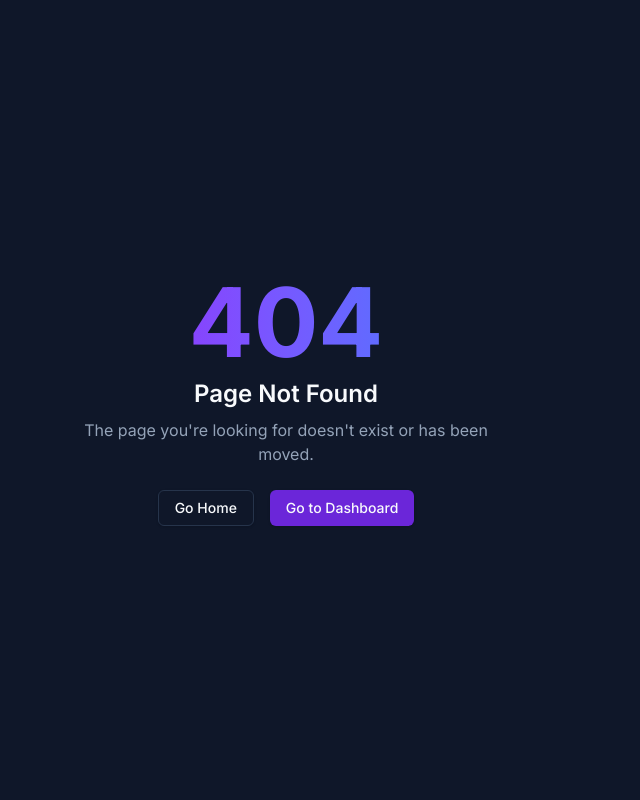
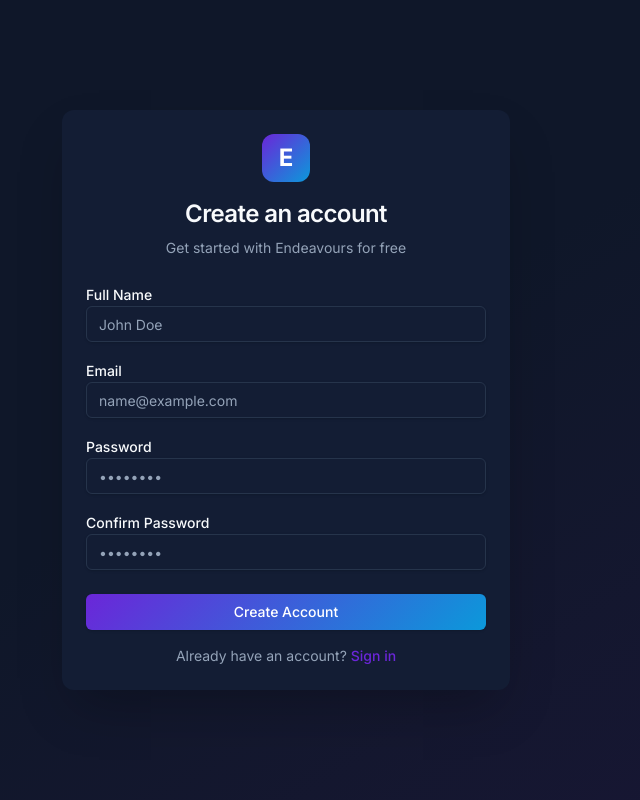
Before and after one commit to umang-888/ENDEAVOURS, a Next.js app: page /register in a window 1280 px wide. Before the commit this address had no page. Shown: the whole page, without its empty margins (354-994 px from the left). Built offline with nearby package versions, Linux system fonts and the light colour scheme.

Commit message:
feat: Implement registration page

```diff
--- /dev/null
+++ b/src/app/(auth)/register/page.tsx
@@ -0,0 +1,156 @@
+"use client";
+
+import * as React from "react";
+import Link from "next/link";
+import { useRouter } from "next/navigation";
+import { Loader2 } from "lucide-react";
+import { Button } from "@/components/ui/button";
+import { Input } from "@/components/ui/input";
+import { Label } from "@/components/ui/label";
+import { Card, CardContent, CardDescription, CardFooter, CardHeader, CardTitle } from "@/components/ui/card";
+import { useToast } from "@/hooks/use-toast";
+
+export default function RegisterPage() {
+    const router = useRouter();
+    const { toast } = useToast();
+    const [isLoading, setIsLoading] = React.useState(false);
+    const [formData, setFormData] = React.useState({
+        name: "",
+        email: "",
+        password: "",
+        confirmPassword: "",
+    });
+
+    const handleSubmit = async (e: React.FormEvent) => {
+        e.preventDefault();
+
+        if (formData.password !== formData.confirmPassword) {
+            toast({
+                title: "Error",
+                description: "Passwords do not match",
+                variant: "destructive",
+            });
+            return;
+        }
+
+        setIsLoading(true);
+
+        try {
+            const res = await fetch("/api/auth/register", {
+                method: "POST",
+                headers: { "Content-Type": "application/json" },
+                body: JSON.stringify({
+                    name: formData.name,
+                    email: formData.email,
+                    password: formData.password,
+                }),
+            });
+
+            const data = await res.json();
+
+            if (!res.ok) {
+                throw new Error(data.error || "Registration failed");
+            }
+
+            toast({
+                title: "Account created!",
+                description: "Redirecting to dashboard...",
+                variant: "default",
+            });
+
+            // Use hard redirect to ensure middleware re-evaluates
+            window.location.href = "/dashboard";
+        } catch (error) {
+            toast({
+                title: "Error",
+                description: error instanceof Error ? error.message : "Registration failed",
+                variant: "destructive",
+            });
+        } finally {
+            setIsLoading(false);
+        }
+    };
+
+    return (
+        <Card className="border-0 shadow-2xl">
+            <CardHeader className="text-center space-y-2">
+                <div className="mx-auto w-12 h-12 rounded-xl gradient-primary flex items-center justify-center mb-4">
+                    <span className="text-white font-bold text-2xl">E</span>
+                </div>
+                <CardTitle className="text-2xl">Create an account</CardTitle>
+                <CardDescription>
+                    Get started with Endeavours for free
+                </CardDescription>
+            </CardHeader>
+            <form onSubmit={handleSubmit}>
+                <CardContent className="space-y-4">
+                    <div className="space-y-2">
+                        <Label htmlFor="name">Full Name</Label>
+                        <Input
+                            id="name"
+                            type="text"
+                            placeholder="John Doe"
+                            value={formData.name}
+                            onChange={(e) => setFormData({ ...formData, name: e.target.value })}
+                            required
+                            disabled={isLoading}
+                        />
+                    </div>
+                    <div className="space-y-2">
+                        <Label htmlFor="email">Email</Label>
+                        <Input
+                            id="email"
+                            type="email"
+                            placeholder="name@example.com"
+                            value={formData.email}
+                            onChange={(e) => setFormData({ ...formData, email: e.target.value })}
+                            required
+                            disabled={isLoading}
+                        />
+                    </div>
+                    <div className="space-y-2">
+                        <Label htmlFor="password">Password</Label>
+                        <Input
+                            id="password"
+                            type="password"
+                            placeholder="••••••••"
+                            value={formData.password}
+                            onChange={(e) => setFormData({ ...formData, password: e.target.value })}
+                            required
+                            minLength={6}
+                            disabled={isLoading}
+                        />
+                    </div>
+                    <div className="space-y-2">
+                        <Label htmlFor="confirmPassword">Confirm Password</Label>
+                        <Input
+                            id="confirmPassword"
+                            type="password"
+                            placeholder="••••••••"
+                            value={formData.confirmPassword}
+                            onChange={(e) => setFormData({ ...formData, confirmPassword: e.target.value })}
+                            required
+                            disabled={isLoading}
+                        />
+                    </div>
+                </CardContent>
+                <CardFooter className="flex flex-col gap-4">
+                    <Button
+                        type="submit"
+                        className="w-full gradient-primary text-white border-0"
+                        disabled={isLoading}
+                    >
+                        {isLoading && <Loader2 className="mr-2 h-4 w-4 animate-spin" />}
+                        Create Account
+                    </Button>
+                    <p className="text-sm text-muted-foreground text-center">
+                        Already have an account?{" "}
+                        <Link href="/login" className="text-primary hover:underline font-medium">
+                            Sign in
+                        </Link>
+                    </p>
+                </CardFooter>
+            </form>
+        </Card>
+    );
+}
```
